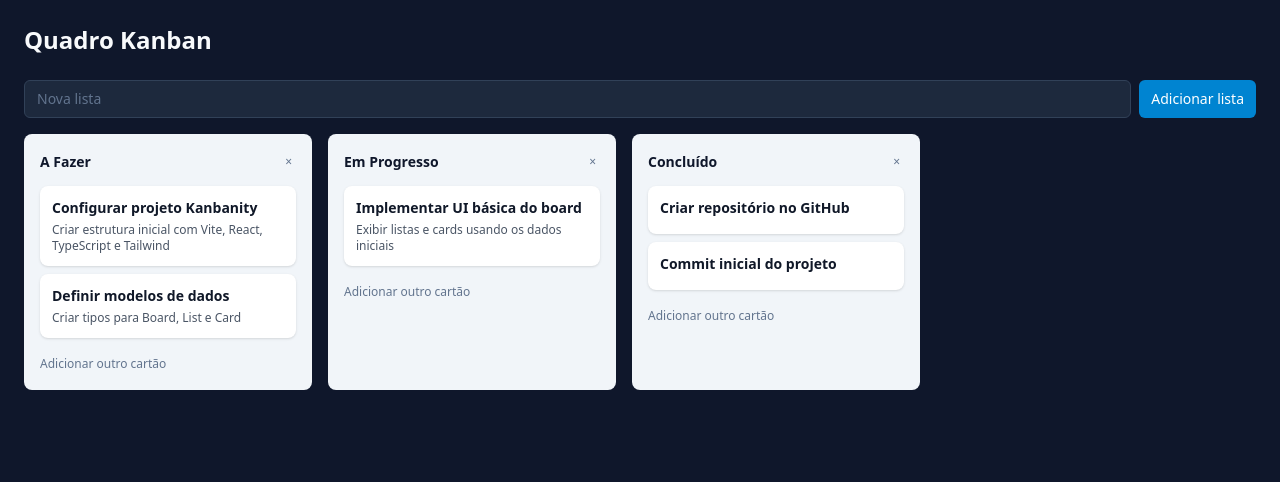
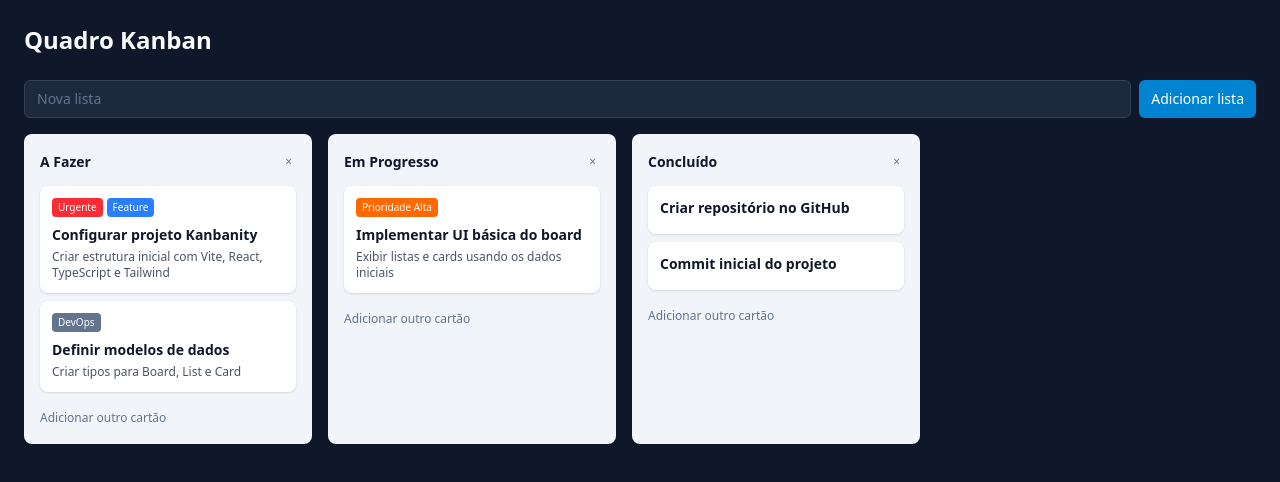
Before and after one commit to miquelven/Kanbanity, a React (Vite) app: page / in a window 1280 px wide. Shown: the top 482 px of the page. Built offline with nearby package versions, Linux system fonts and the light colour scheme.

Commit message:
feat: add color labels to cards

```diff
--- a/src/components/Board.tsx
+++ b/src/components/Board.tsx
@@ -78,6 +78,7 @@ export function Board(props: BoardProps) {
             {
               id: createId("card"),
               title: trimmedTitle,
+              labels: [],
             },
           ],
         };
--- a/src/components/Card.tsx
+++ b/src/components/Card.tsx
@@ -6,7 +6,14 @@ type CardProps = CardType & {
   onOpen?: () => void;
 };
 
-export function Card({ id, title, content, onDelete, onOpen }: CardProps) {
+export function Card({
+  id,
+  title,
+  content,
+  labels,
+  onDelete,
+  onOpen,
+}: CardProps) {
   const {
     attributes,
     listeners,
@@ -35,6 +42,18 @@ export function Card({ id, title, content, onDelete, onOpen }: CardProps) {
       {...listeners}
       onClick={() => onOpen?.()}
     >
+      {labels && labels.length > 0 && (
+        <div className="mb-2 flex flex-wrap gap-1">
+          {labels.map((label) => (
+            <span
+              key={label.id}
+              className={`rounded px-1.5 py-0.5 text-[10px] font-medium text-white ${label.color}`}
+            >
+              {label.name}
+            </span>
+          ))}
+        </div>
+      )}
       <div className="mb-1 flex items-start justify-between gap-2">
         <h4 className="text-sm font-semibold text-gray-900">{title}</h4>
         {onDelete && (
--- a/src/components/CardModal.tsx
+++ b/src/components/CardModal.tsx
@@ -1,15 +1,23 @@
 import { useState } from "react";
-import type { Card } from "../types/kanban";
+import type { Card, Label } from "../types/kanban";
+import { AVAILABLE_LABELS } from "../data/labels";
 
 type CardModalProps = {
   card: Card;
   onClose: () => void;
-  onSave: (data: { title: string; content?: string }) => void;
+  onSave: (data: {
+    title: string;
+    content?: string;
+    labels: Label[];
+  }) => void;
 };
 
 export function CardModal({ card, onClose, onSave }: CardModalProps) {
   const [title, setTitle] = useState(card.title);
   const [content, setContent] = useState(card.content ?? "");
+  const [selectedLabels, setSelectedLabels] = useState<Label[]>(
+    card.labels || []
+  );
 
   function handleSave() {
     const trimmedTitle = title.trim();
@@ -20,6 +28,17 @@ export function CardModal({ card, onClose, onSave }: CardModalProps) {
     onSave({
       title: trimmedTitle,
       content: content.trim() || undefined,
+      labels: selectedLabels,
+    });
+  }
+
+  function toggleLabel(label: Label) {
+    setSelectedLabels((current) => {
+      const isSelected = current.some((l) => l.id === label.id);
+      if (isSelected) {
+        return current.filter((l) => l.id !== label.id);
+      }
+      return [...current, label];
     });
   }
 
@@ -58,6 +77,32 @@ export function CardModal({ card, onClose, onSave }: CardModalProps) {
               className="w-full rounded-md border border-slate-300 px-3 py-2 text-sm focus:outline-none focus:ring-2 focus:ring-sky-500"
             />
           </div>
+          <div>
+            <label className="mb-2 block text-xs font-medium text-slate-600">
+              Etiquetas
+            </label>
+            <div className="flex flex-wrap gap-2">
+              {AVAILABLE_LABELS.map((label) => {
+                const isSelected = selectedLabels.some((l) => l.id === label.id);
+                return (
+                  <button
+                    key={label.id}
+                    type="button"
+                    onClick={() => toggleLabel(label)}
+                    className={`rounded px-2 py-1 text-xs font-medium text-white transition-all ${
+                      label.color
+                    } ${
+                      isSelected
+                        ? "ring-2 ring-slate-600 ring-offset-1"
+                        : "opacity-60 hover:opacity-100"
+                    }`}
+                  >
+                    {label.name}
+                  </button>
+                );
+              })}
+            </div>
+          </div>
         </div>
         <div className="mt-6 flex justify-end gap-2">
           <button
--- a/src/data/initial-data.ts
+++ b/src/data/initial-data.ts
@@ -1,49 +1,56 @@
-import type { Board } from '../types/kanban'
+import type { Board } from "../types/kanban";
+import { AVAILABLE_LABELS } from "./labels";
 
 export const initialBoard: Board = {
-  id: 'board-1',
-  title: 'Quadro Kanban',
+  id: "board-1",
+  title: "Quadro Kanban",
   lists: [
     {
-      id: 'list-1',
-      title: 'A Fazer',
+      id: "list-1",
+      title: "A Fazer",
       cards: [
         {
-          id: 'card-1',
-          title: 'Configurar projeto Kanbanity',
-          content: 'Criar estrutura inicial com Vite, React, TypeScript e Tailwind'
+          id: "card-1",
+          title: "Configurar projeto Kanbanity",
+          content:
+            "Criar estrutura inicial com Vite, React, TypeScript e Tailwind",
+          labels: [AVAILABLE_LABELS[0], AVAILABLE_LABELS[5]], // Urgente, Feature
         },
         {
-          id: 'card-2',
-          title: 'Definir modelos de dados',
-          content: 'Criar tipos para Board, List e Card'
-        }
-      ]
+          id: "card-2",
+          title: "Definir modelos de dados",
+          content: "Criar tipos para Board, List e Card",
+          labels: [AVAILABLE_LABELS[7]], // DevOps
+        },
+      ],
     },
     {
-      id: 'list-2',
-      title: 'Em Progresso',
+      id: "list-2",
+      title: "Em Progresso",
       cards: [
         {
-          id: 'card-3',
-          title: 'Implementar UI básica do board',
-          content: 'Exibir listas e cards usando os dados iniciais'
-        }
-      ]
+          id: "card-3",
+          title: "Implementar UI básica do board",
+          content: "Exibir listas e cards usando os dados iniciais",
+          labels: [AVAILABLE_LABELS[1]], // Prioridade Alta
+        },
+      ],
     },
     {
-      id: 'list-3',
-      title: 'Concluído',
+      id: "list-3",
+      title: "Concluído",
       cards: [
         {
-          id: 'card-4',
-          title: 'Criar repositório no GitHub'
+          id: "card-4",
+          title: "Criar repositório no GitHub",
+          labels: [],
         },
         {
-          id: 'card-5',
-          title: 'Commit inicial do projeto'
-        }
-      ]
-    }
-  ]
-}
+          id: "card-5",
+          title: "Commit inicial do projeto",
+          labels: [],
+        },
+      ],
+    },
+  ],
+};
--- /dev/null
+++ b/src/data/labels.ts
@@ -0,0 +1,12 @@
+import type { Label } from '../types/kanban';
+
+export const AVAILABLE_LABELS: Label[] = [
+  { id: '1', name: 'Urgente', color: 'bg-red-500' },
+  { id: '2', name: 'Prioridade Alta', color: 'bg-orange-500' },
+  { id: '3', name: 'Média', color: 'bg-yellow-500' },
+  { id: '4', name: 'Baixa', color: 'bg-green-500' },
+  { id: '5', name: 'Bug', color: 'bg-rose-600' },
+  { id: '6', name: 'Feature', color: 'bg-blue-500' },
+  { id: '7', name: 'Design', color: 'bg-purple-500' },
+  { id: '8', name: 'DevOps', color: 'bg-slate-500' },
+];
```
Also changed, not shown: src/types/kanban.ts (+7 -0 lines).
